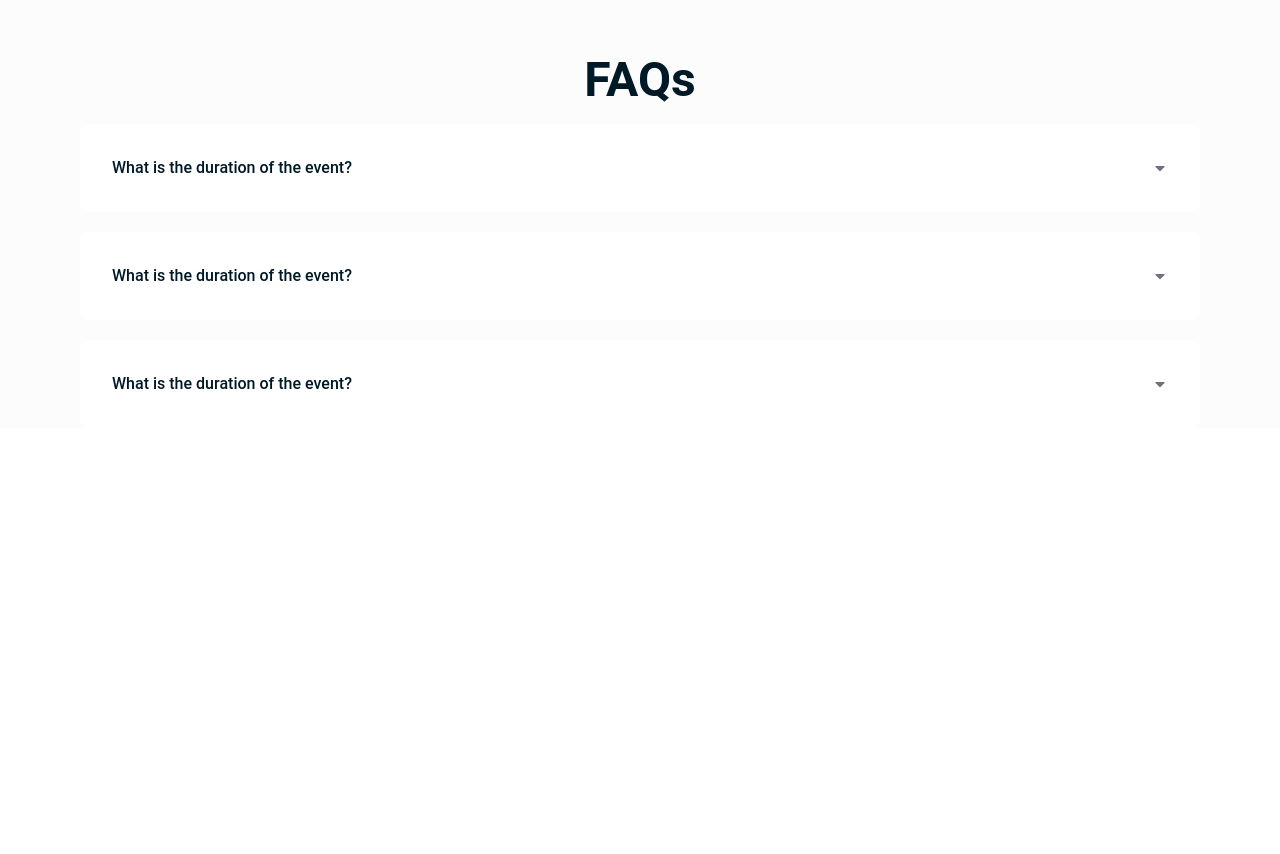
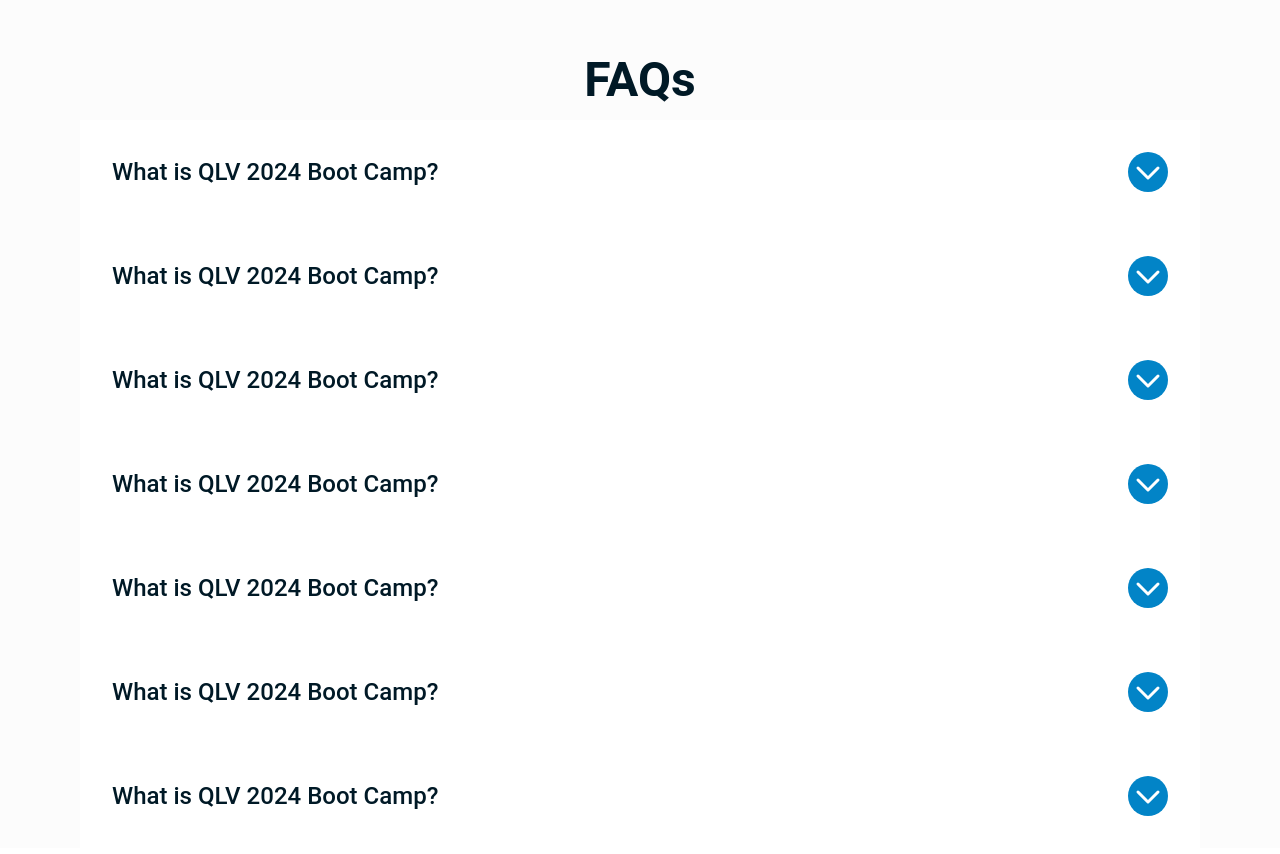
Before and after one commit to Yusuf-Najeeb/jciaso, a React (Create React App) app: page /qlv2024 in a window 1280 px wide. Shown: the part 4820-5674 px from the top of the page. Before the commit the page ends 5280 px from the top, so only its background shows below. Built offline with nearby package versions, Linux system fonts and the light colour scheme.

Commit message:
Modified:FAQs Section

```diff
--- a/src/components/QLV/FAQs.jsx
+++ b/src/components/QLV/FAQs.jsx
@@ -1,7 +1,7 @@
 import React from "react";
 
 import { useState, useEffect, useRef } from "react";
-import { FaCaretDown, FaCaretUp } from "react-icons/fa";
+import { PiCaretUpBold, PiCaretDownBold } from "react-icons/pi";
 
 const Accordion = ({ content }) => {
   const [isOpen, setIsOpen] = useState(false);
@@ -21,17 +21,23 @@ const Accordion = ({ content }) => {
   }, [isOpen]);
 
   return (
-    <div className="w-full mx-auto mt-5">
-      <div className="bg-white p-8 rounded-lg">
+    <div className="w-full mx-auto">
+      <div className="bg-white p-8">
         <button
           onClick={toggleAccordion}
           className="w-full flex justify-between items-center text-left transition-all duration-200"
         >
-          <span className="font-medium">{content.title}</span>
+          <span className="font-medium text-2xl">{content.title}</span>
           {isOpen ? (
-            <FaCaretUp className="text-gray-500" />
+            <PiCaretUpBold
+              className="p-1 text-xl bg-sky-600 hover:bg-white hover:drop-shadow text-white hover:text-sky-600 rounded-full transition ease-in-out "
+              size={40}
+            />
           ) : (
-            <FaCaretDown className="text-gray-500" />
+            <PiCaretDownBold
+              className="p-1 text-xl bg-sky-600 hover:bg-white hover:drop-shadow text-white hover:text-sky-600 rounded-full transition ease-in-out "
+              size={40}
+            />
           )}
         </button>
         {isOpen && (
@@ -40,7 +46,9 @@ const Accordion = ({ content }) => {
             style={{ height }}
             className="overflow-hidden transition-all duration-500 ease-in-out"
           >
-            <p className="text-gray-600">{content.content}</p>
+            <p className="text-xl text-[#333] w-[60%] my-3">
+              {content.content}
+            </p>
           </div>
         )}
       </div>
@@ -50,26 +58,46 @@ const Accordion = ({ content }) => {
 
 const data = [
   {
-    title: "What is the duration of the event?",
+    title: "What is QLV 2024 Boot Camp?",
     content:
-      "Lorem ipsum dolor sit amet consectetur adipisicing elit. Mollitia facilis repellat eius natus, veritatis porro ratione error voluptatum ullam possimus ut vitae. Libero deserunt temporibus voluptates rerum quos cumque. Magni.",
+      "QLV 2024 Boot Camp is an event designed to help develop leadership skills, promote ethical practices, and inspire young professionals. It includes keynote speeches, interactive workshops, and networking opportunities.",
   },
   {
-    title: "What is the duration of the event?",
+    title: "What is QLV 2024 Boot Camp?",
     content:
-      "Lorem ipsum dolor sit amet consectetur adipisicing elit. Mollitia facilis repellat eius natus, veritatis porro ratione error voluptatum ullam possimus ut vitae. Libero deserunt temporibus voluptates rerum quos cumque. Magni.",
+      "QLV 2024 Boot Camp is an event designed to help develop leadership skills, promote ethical practices, and inspire young professionals. It includes keynote speeches, interactive workshops, and networking opportunities.",
   },
   {
-    title: "What is the duration of the event?",
+    title: "What is QLV 2024 Boot Camp?",
     content:
-      "Lorem ipsum dolor sit amet consectetur adipisicing elit. Mollitia facilis repellat eius natus, veritatis porro ratione error voluptatum ullam possimus ut vitae. Libero deserunt temporibus voluptates rerum quos cumque. Magni.",
+      "QLV 2024 Boot Camp is an event designed to help develop leadership skills, promote ethical practices, and inspire young professionals. It includes keynote speeches, interactive workshops, and networking opportunities.",
+  },
+  {
+    title: "What is QLV 2024 Boot Camp?",
+    content:
+      "QLV 2024 Boot Camp is an event designed to help develop leadership skills, promote ethical practices, and inspire young professionals. It includes keynote speeches, interactive workshops, and networking opportunities.",
+  },
+  {
+    title: "What is QLV 2024 Boot Camp?",
+    content:
+      "QLV 2024 Boot Camp is an event designed to help develop leadership skills, promote ethical practices, and inspire young professionals. It includes keynote speeches, interactive workshops, and networking opportunities.",
+  },
+  {
+    title: "What is QLV 2024 Boot Camp?",
+    content:
+      "QLV 2024 Boot Camp is an event designed to help develop leadership skills, promote ethical practices, and inspire young professionals. It includes keynote speeches, interactive workshops, and networking opportunities.",
+  },
+  {
+    title: "What is QLV 2024 Boot Camp?",
+    content:
+      "QLV 2024 Boot Camp is an event designed to help develop leadership skills, promote ethical practices, and inspire young professionals. It includes keynote speeches, interactive workshops, and networking opportunities.",
   },
 ];
 
 const FAQs = () => {
   return (
     <main className="bg-[#FCFCFC] text-[#001926] pt-[6rem] px-[5rem] mx-auto mb-8">
-      <h2 className="text-5xl font-bold text-center">FAQs</h2>
+      <h2 className="text-5xl font-bold text-center mb-4">FAQs</h2>
       <div>
         {data.map((item, i) => {
           return <Accordion key={i} content={item} />;
```
